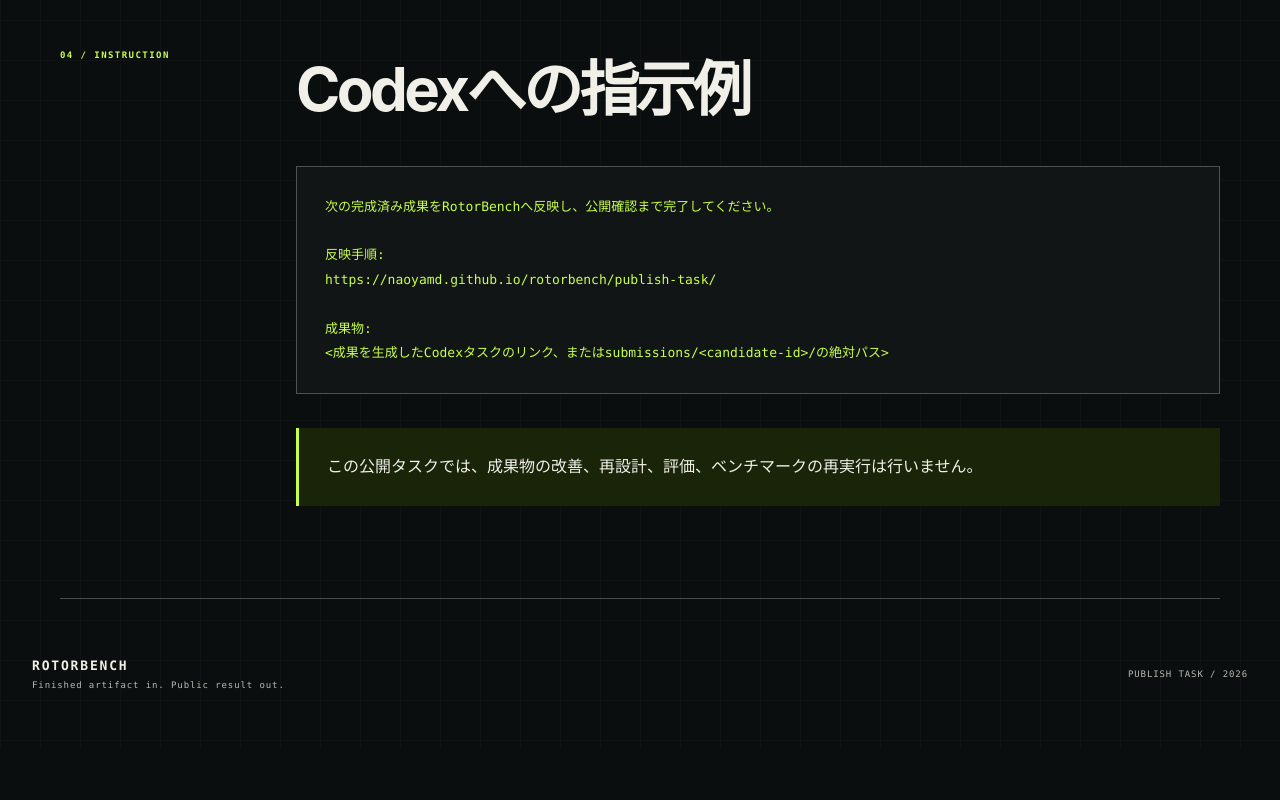
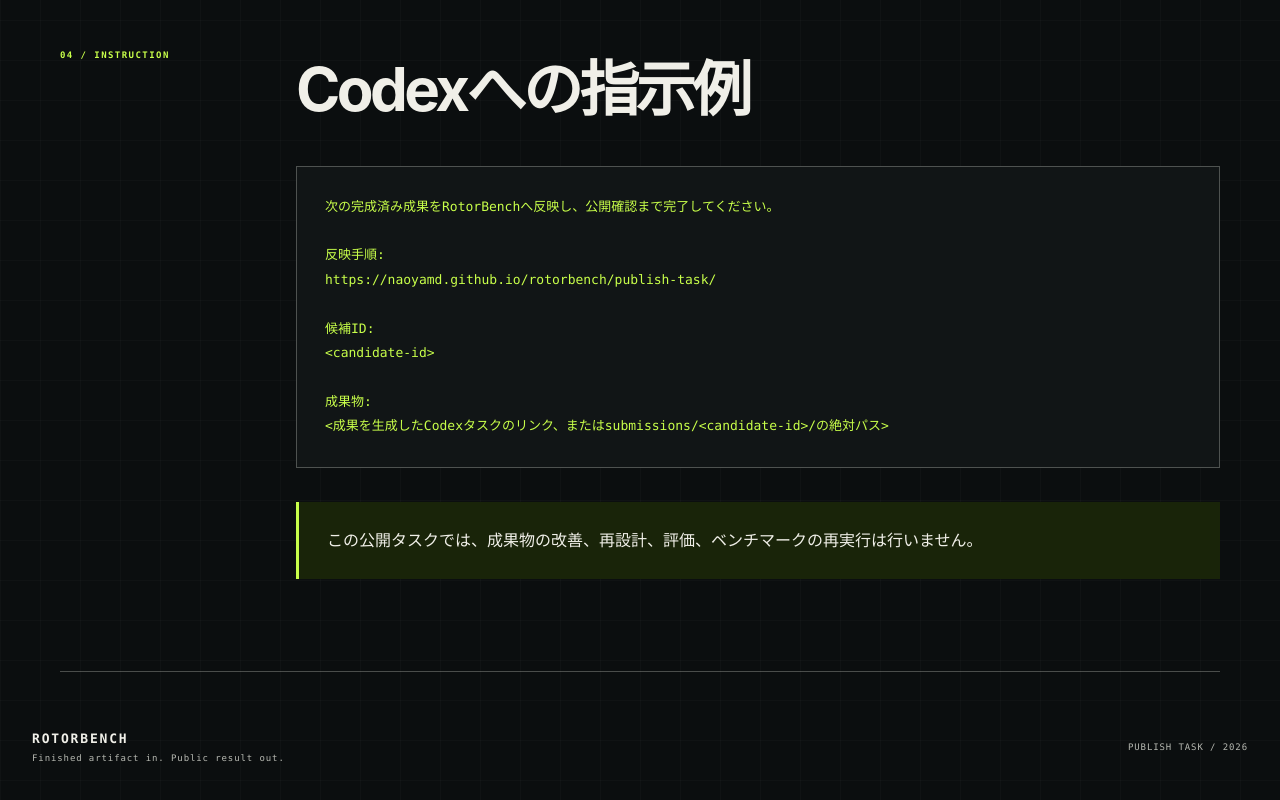
Before and after one commit to naoyamd/rotorbench, a Next.js app: page /publish-task in a window 1280 px wide. Shown: the part 2540-3340 px from the top of the page. Before the commit the page ends 3289 px from the top, so only its background shows below. Built offline with nearby package versions, Linux system fonts and the light colour scheme; no server answers.

Commit message:
Include candidate IDs in publish handoffs

```diff
--- a/app/publish-task/page.tsx
+++ b/app/publish-task/page.tsx
@@ -115,6 +115,9 @@
 反映手順:
 https://naoyamd.github.io/rotorbench/publish-task/
 
+候補ID:
+<candidate-id>
+
 成果物:
 <成果を生成したCodexタスクのリンク、またはsubmissions/<candidate-id>/の絶対パス>`}</code>
             </pre>
```
Also changed, not shown: 2 other files (tests, documents, lock files or other folders).
